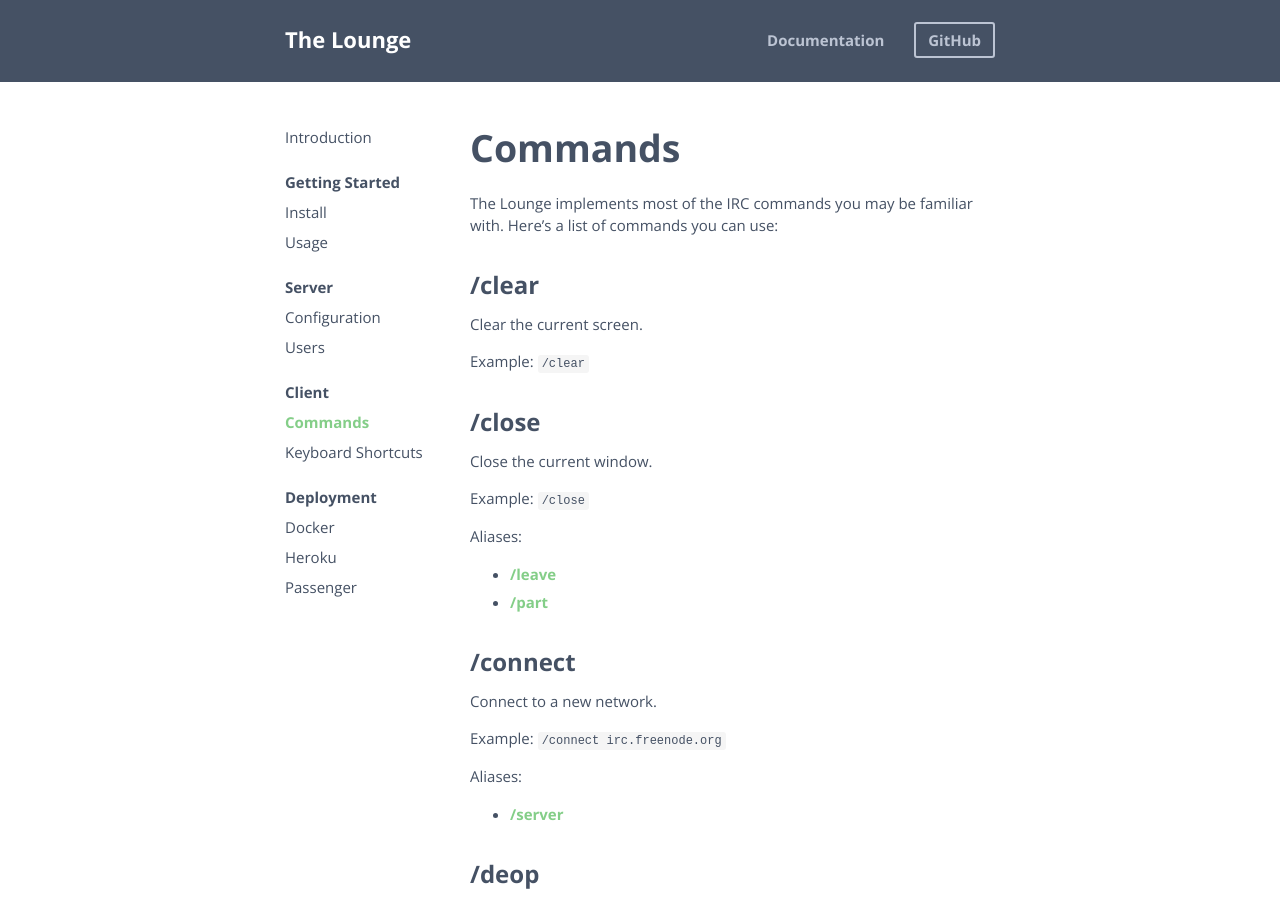
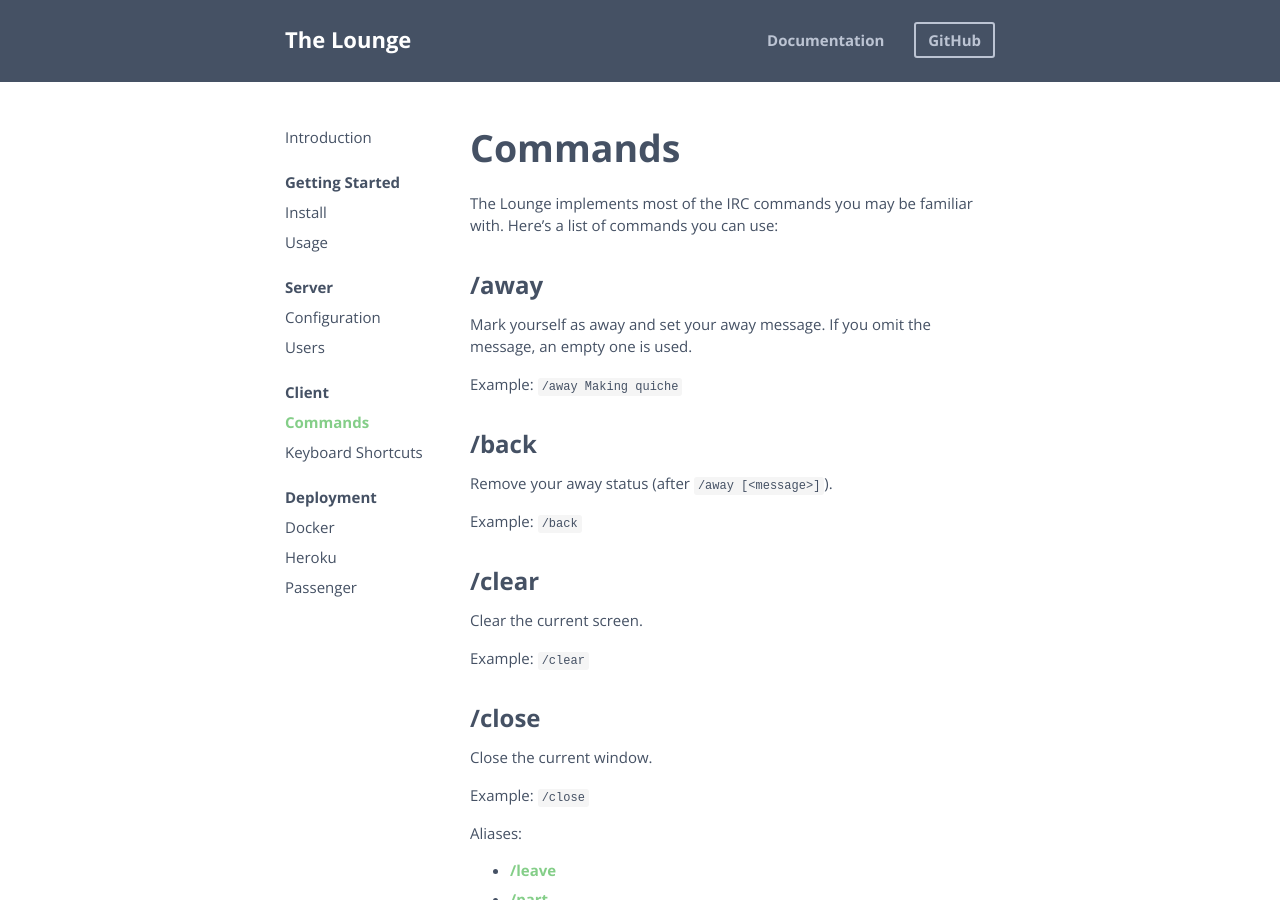
Before and after one commit to thelounge/thelounge.github.io, a Jekyll site: the page built from _docs/client/commands.md, in a window 1280 px wide and 900 px high. Built offline with Jekyll 4.4.1, drawn with Linux system fonts in a browser that asks for light colours; Markdown is read by kramdown in place of the engine named in the settings; comment, search, counter and statistics services are not loaded.

Commit message:
Document the `away` and `back` commands

```diff
--- a/_docs/client/commands.md
+++ b/_docs/client/commands.md
@@ -9,6 +9,18 @@
 # Commands
 
 The Lounge implements most of the IRC commands you may be familiar with. Here's a list of commands you can use:
+
+## /away
+
+Mark yourself as away and set your away message. If you omit the message, an empty one is used.
+
+Example: `/away Making quiche`
+
+## /back
+
+Remove your away status (after `/away [<message>]`).
+
+Example: `/back`
 
 ## /clear
 
```
